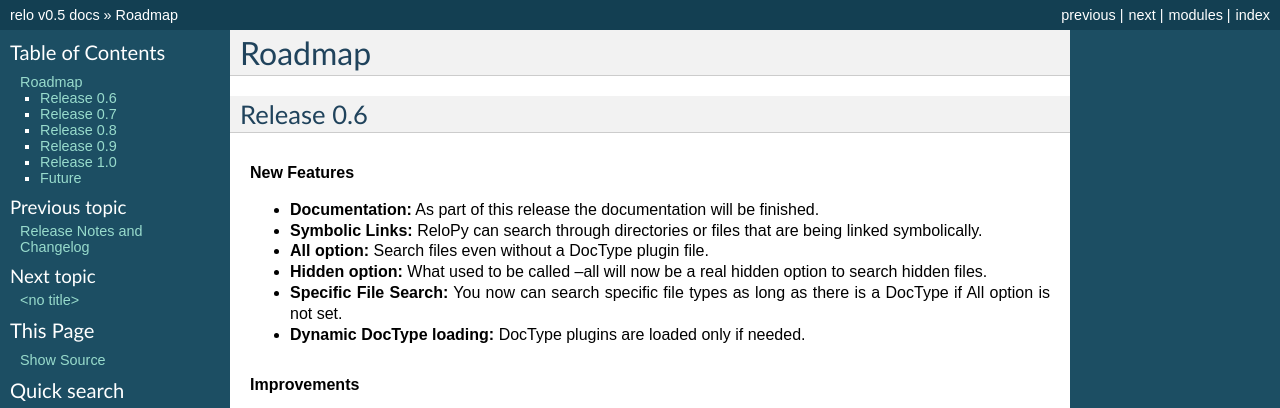
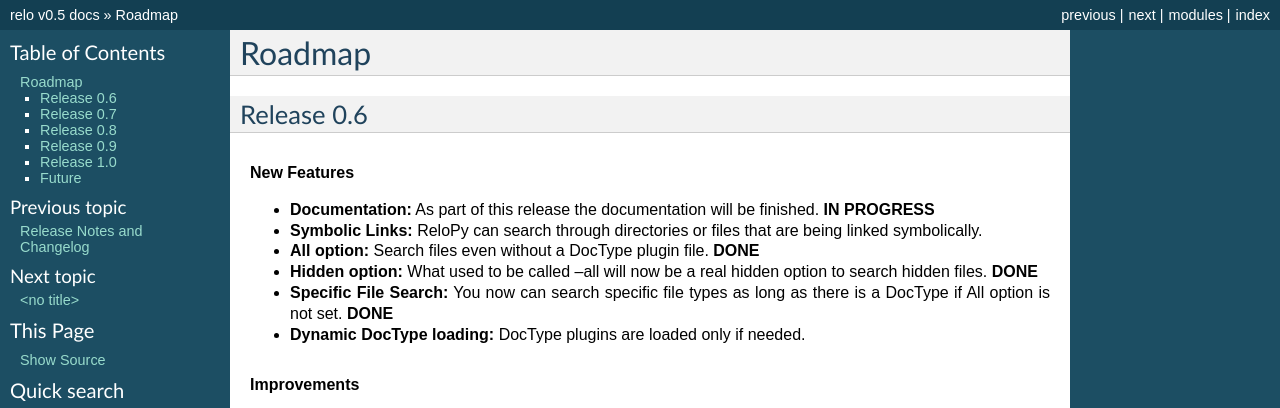
Before and after one commit to cwoebker/relo, a Sphinx documentation site: the page built from docs/roadmap.rst, in a window 1280 px wide. Shown: the top 408 px of the page. Built offline with Sphinx 7.4.7, drawn with Linux system fonts in a browser that asks for light colours.

Commit message:
addes statuses to doc roadmap

```diff
--- a/docs/roadmap.rst
+++ b/docs/roadmap.rst
@@ -10,11 +10,11 @@ Release 0.6
 
 .. rubric:: New Features
 
-* **Documentation:** As part of this release the documentation will be finished.
+* **Documentation:** As part of this release the documentation will be finished. **IN PROGRESS**
 * **Symbolic Links:** ReloPy can search through directories or files that are being linked symbolically.
-* **All option:** Search files even without a DocType plugin file.
-* **Hidden option:** What used to be called --all will now be a real hidden option to search hidden files.
-* **Specific File Search:** You now can search specific file types as long as there is a DocType if All option is not set.
+* **All option:** Search files even without a DocType plugin file. **DONE**
+* **Hidden option:** What used to be called --all will now be a real hidden option to search hidden files. **DONE**
+* **Specific File Search:** You now can search specific file types as long as there is a DocType if All option is not set. **DONE**
 * **Dynamic DocType loading:** DocType plugins are loaded only if needed.
 
 .. rubric:: Improvements
```
